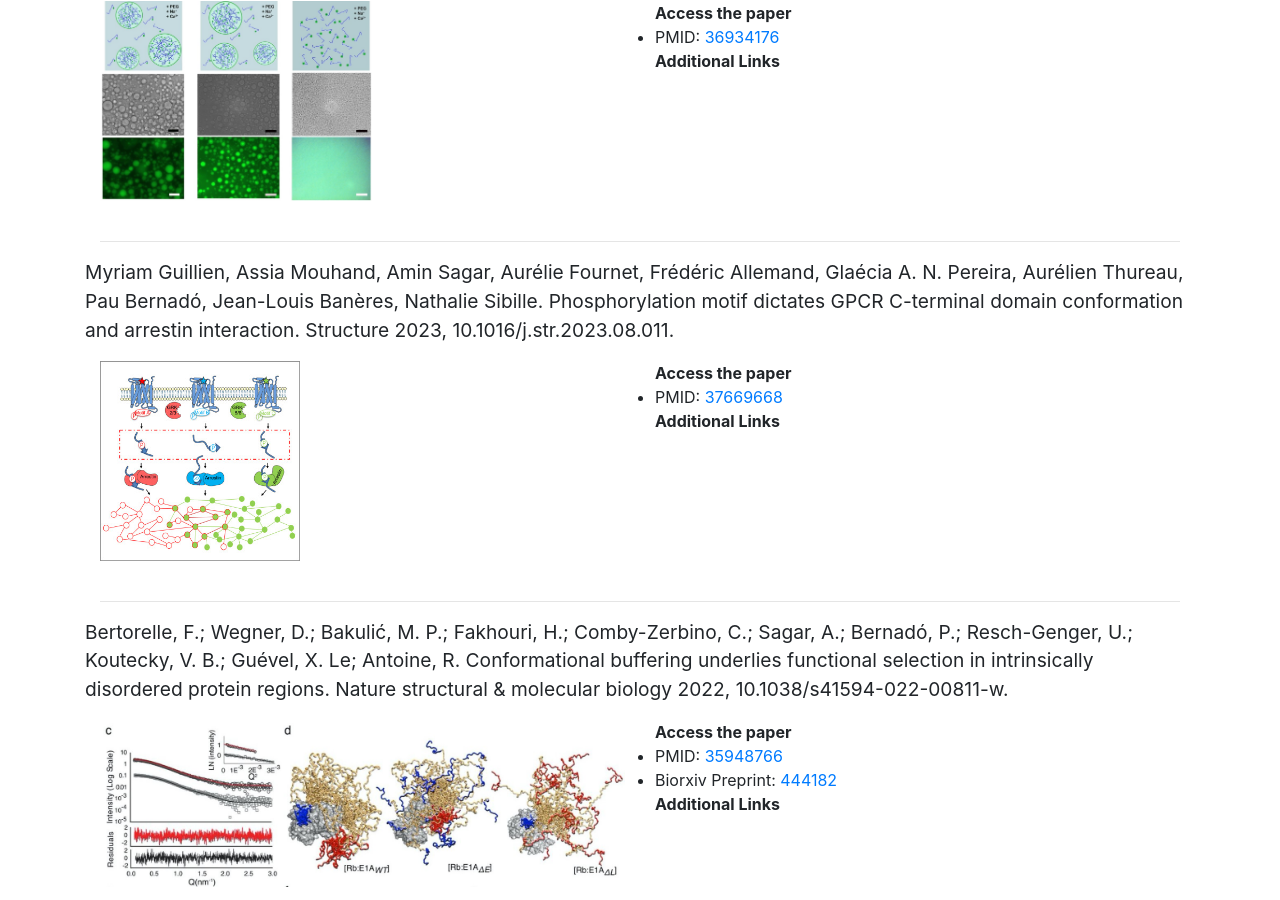
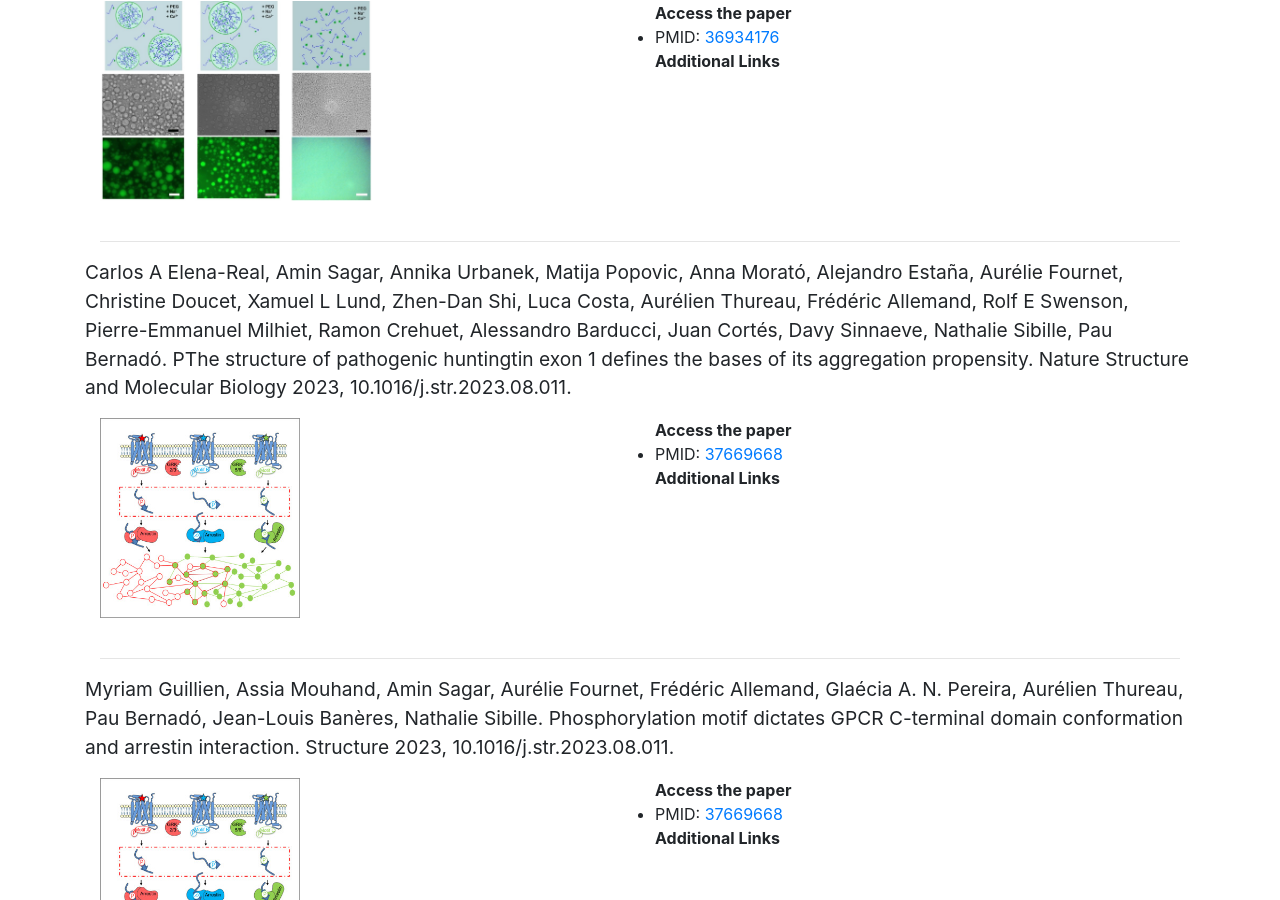
Before and after one commit to aminsagar/aminsagar.github.io, a Jekyll site: the page built from publications/index.html, in a window 1280 px wide and 900 px high, scrolled down 977 px. Built offline with Jekyll 4.4.1, drawn with Linux system fonts in a browser that asks for light colours; nearby versions of some CDN libraries; comment, search, counter and statistics services are not loaded.

Commit message:
Update publications.yml

```diff
--- a/_data/publications.yml
+++ b/_data/publications.yml
@@ -68,6 +68,11 @@
   image: '/static/img/pub/Cadherin_phase_separation.jpg'
   pmid: '36934176'
 
+
+- citation: "Carlos A Elena-Real, Amin Sagar, Annika Urbanek, Matija Popovic, Anna Morató, Alejandro Estaña, Aurélie Fournet, Christine Doucet, Xamuel L Lund, Zhen-Dan Shi, Luca Costa, Aurélien Thureau, Frédéric Allemand, Rolf E Swenson, Pierre-Emmanuel Milhiet, Ramon Crehuet, Alessandro Barducci, Juan Cortés, Davy Sinnaeve, Nathalie Sibille, Pau Bernadó. PThe structure of pathogenic huntingtin exon 1 defines the bases of its aggregation propensity. Nature Structure and Molecular Biology 2023, 10.1016/j.str.2023.08.011."
+  date: '2023'
+  image: '/static/img/pub/Structure_GPCR.jpg'
+  pmid: '37669668'
 
 - citation: "Myriam Guillien, Assia Mouhand, Amin Sagar, Aurélie Fournet, Frédéric Allemand, Glaécia A. N. Pereira, Aurélien Thureau, Pau Bernadó, Jean-Louis Banères, Nathalie Sibille. Phosphorylation motif dictates GPCR C-terminal domain conformation and arrestin interaction. Structure 2023, 10.1016/j.str.2023.08.011."
   date: '2023'
```
